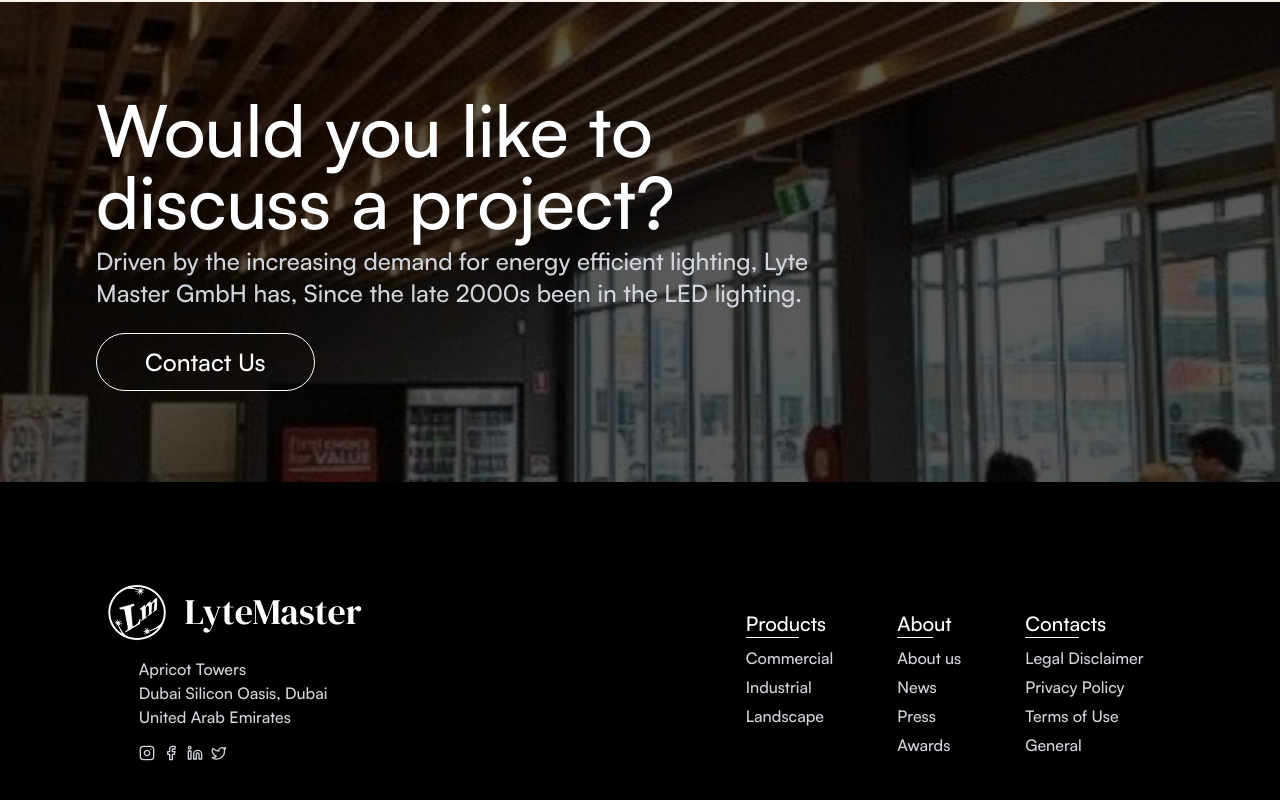
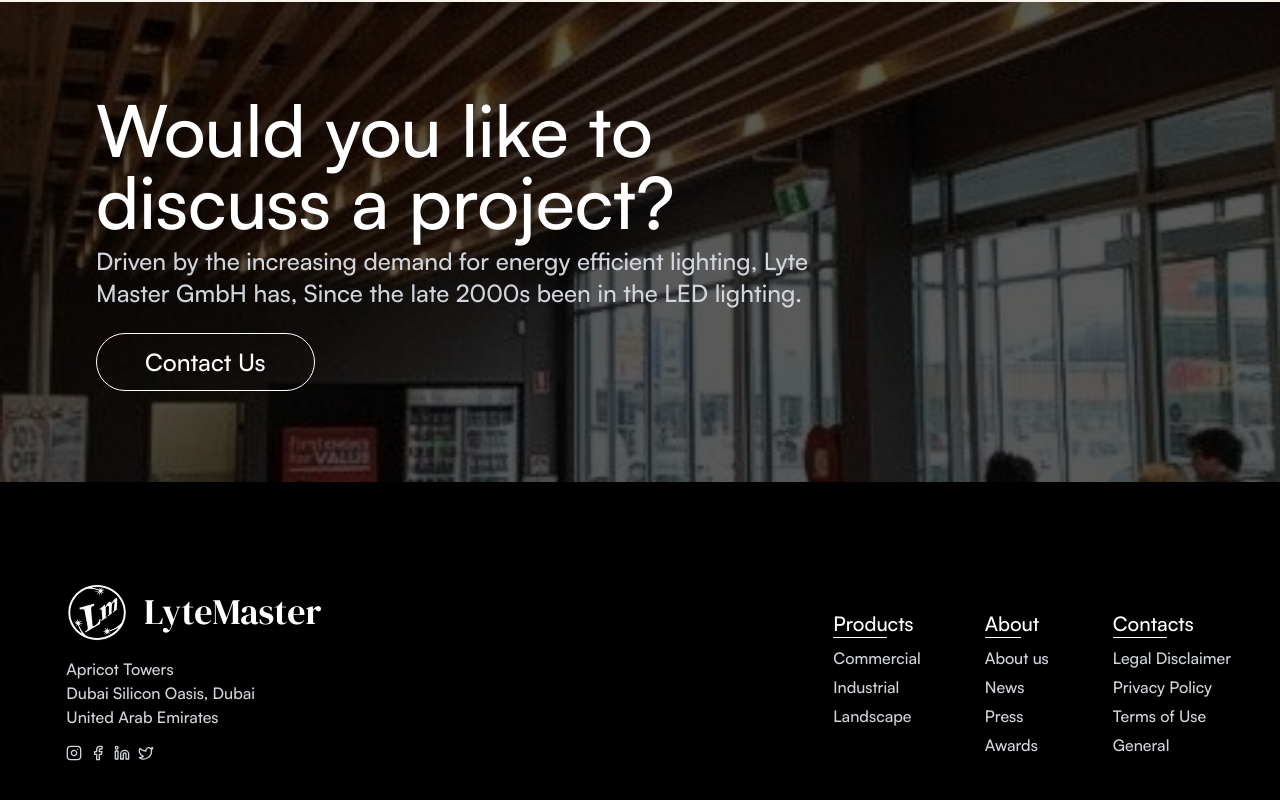
Before and after one commit to goutham-shankar/lytemaster, a Next.js app: page / in a window 1280 px wide. Shown: the part 4645-5445 px from the top of the page. Built offline with nearby package versions, Linux system fonts and the light colour scheme.

Commit message:
update: footer padding updated

```diff
--- a/src/components/common/footer.jsx
+++ b/src/components/common/footer.jsx
@@ -107,7 +107,7 @@ const Socials = () => {
 
 export default function Footer() {
   return (
-    <footer className="w-full h-96 px-8 flex flex-col-reverse justify-center items-center bg-black text-white sm:pl-16 sm:pr-24 sm:py-24 sm:flex-row sm:items-start sm:gap-32 lg:gap-80 xl:gap-96">
+    <footer className="w-full h-96 px-8 flex flex-col-reverse justify-center items-center bg-black text-white sm:pl-16 sm:pr-24 sm:py-24 sm:flex-row sm:justify-start sm:items-start sm:gap-32 lg:gap-80 xl:gap-[36rem]">
       <div className="flex flex-col items-center justify-center gap-3">
         <Branding />
         <div className="flex flex-col gap-4 text-gray-300">
```
